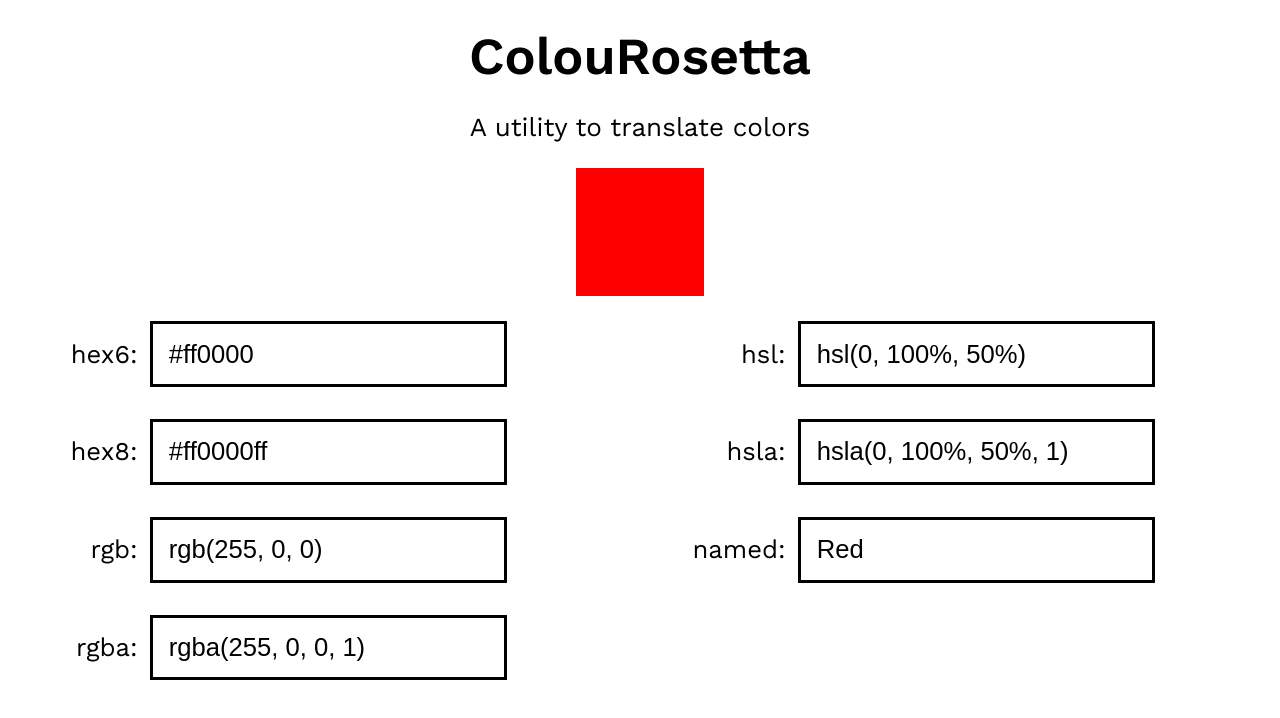
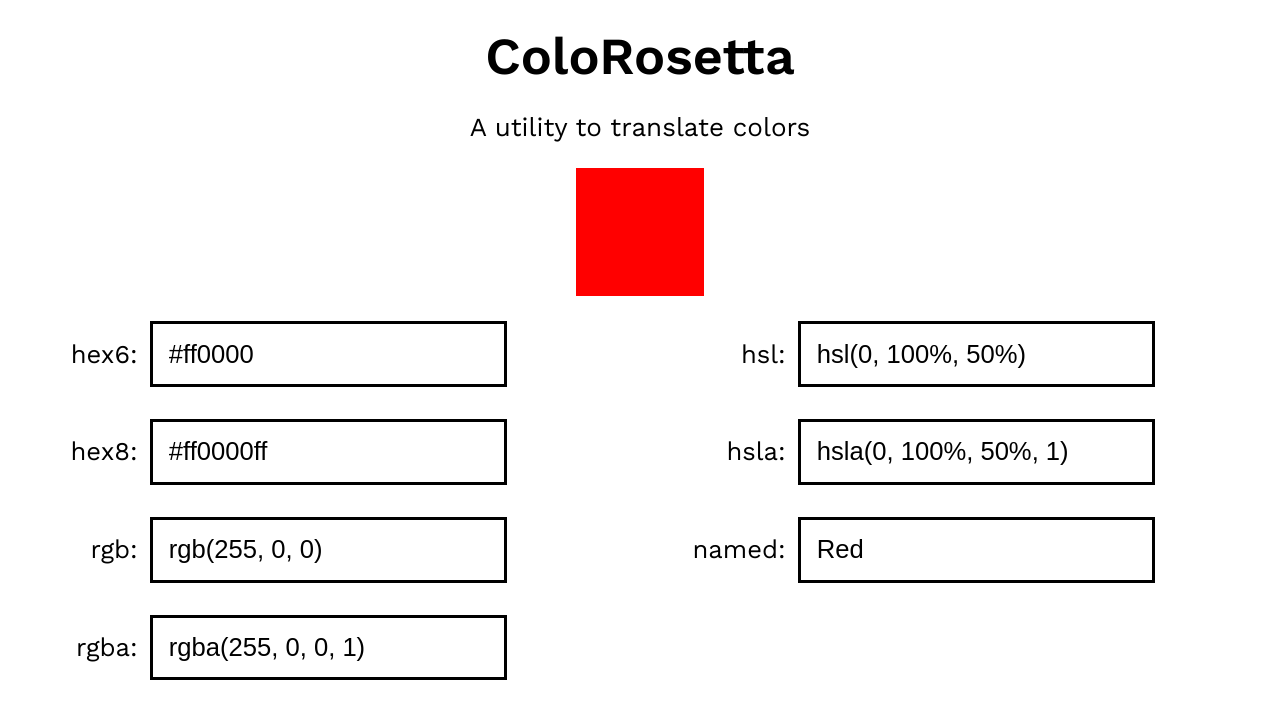
Before and after one commit to chipcullen/colorosetta, a React (Create React App) app: page / in a window 1280 px wide. Shown: the top 718 px of the page. Built offline with nearby package versions, Linux system fonts and the light colour scheme.

Commit message:
updating name in app

```diff
--- a/public/index.html
+++ b/public/index.html
@@ -24,7 +24,7 @@
       work correctly both with client-side routing and a non-root public URL.
       Learn how to configure a non-root public URL by running `npm run build`.
     -->
-    <title>ColouRosetta: A color translation tool</title>
+    <title>ColoRosetta: A color translation tool</title>
     <link href="https://fonts.googleapis.com/css2?family=Work+Sans:wght@200..600&display=swap" rel="stylesheet">
   </head>
   <body>
--- a/src/App.tsx
+++ b/src/App.tsx
@@ -21,7 +21,7 @@ const App: React.FC = () => {
   return (
     <div className="App">
       <header className="App-header">
-        <h1>ColouRosetta</h1>
+        <h1>ColoRosetta</h1>
         <p>A utility to translate colors</p>
       </header>
 
```
